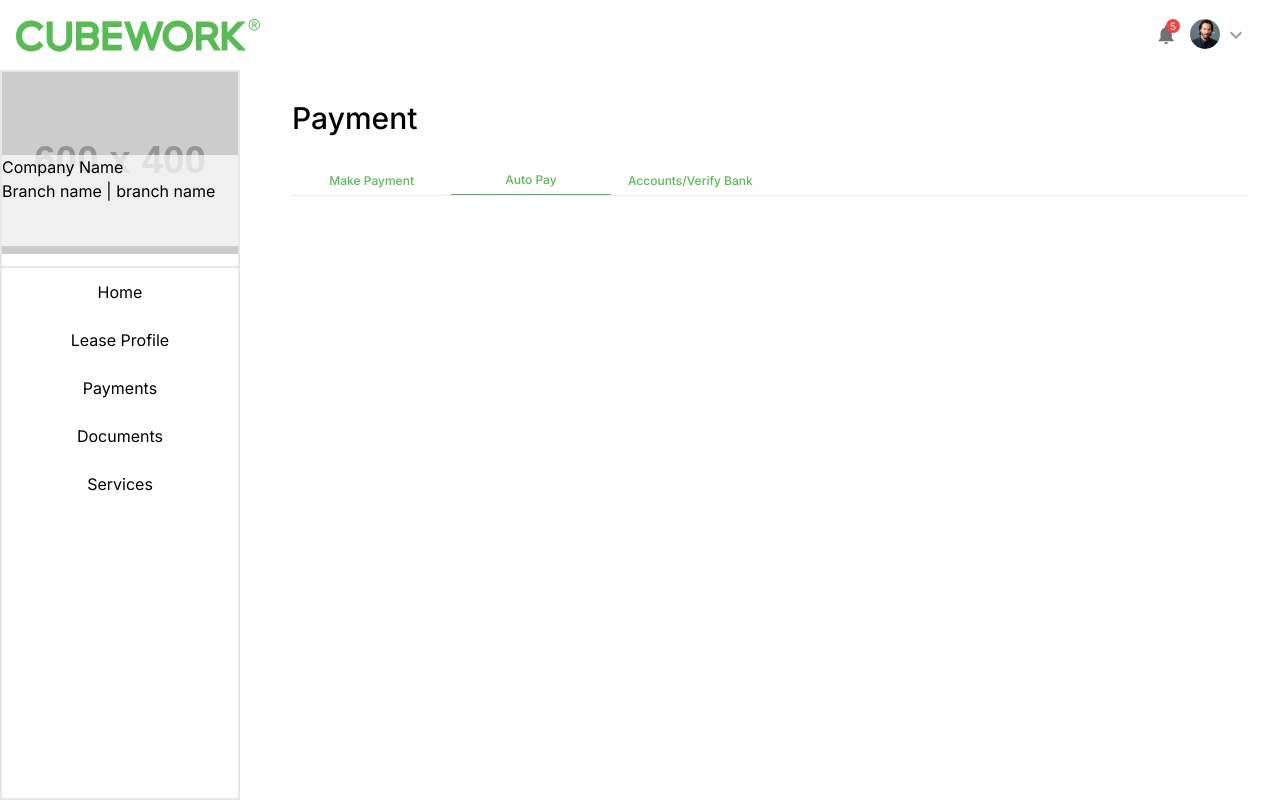
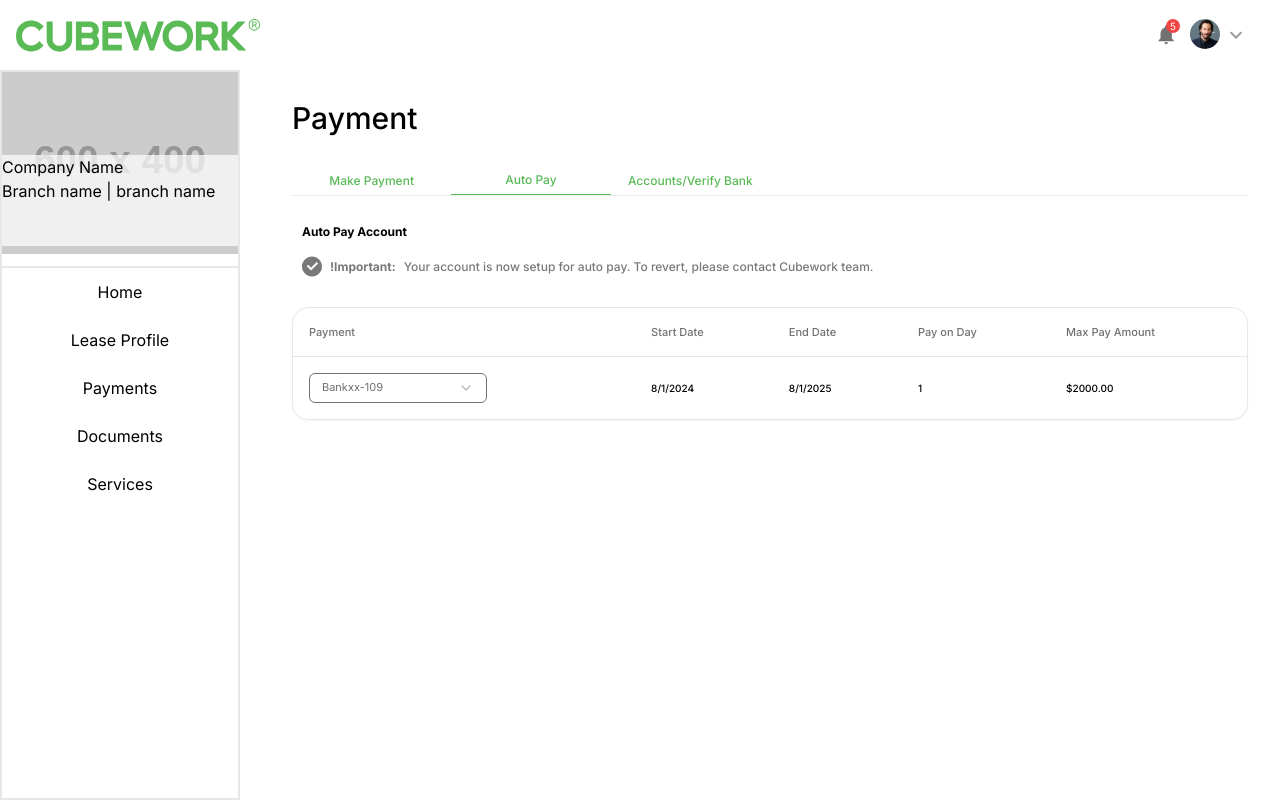
Before and after one commit to darylekarldevera/cubework-client-portal, a React (Vite) app: page /payments/make-payments/details in a window 1280 px wide. Built offline with nearby package versions, Linux system fonts and the light colour scheme.

Commit message:
fix(ui): auto pay component call

```diff
--- a/src/views/Payment.tsx
+++ b/src/views/Payment.tsx
@@ -4,8 +4,9 @@ import TabsButtonWrapper from '@/components/shared/TabsButtonWrapper.tsx';
 import TabsButton from '@/components/shared/TabsButton.tsx';
 import Account from '@/views/payments/Account.tsx';
 import MakePaymentDashboard from '@/views/payments/MakePaymentDashboard.tsx';
+import AutoPayList from '@/views/payments/AutoPayList.tsx';
 
-type PaymentProps = {};
+type PaymentProps = object;
 
 const Payment = ({}: PaymentProps) => {
   return (
@@ -20,7 +21,9 @@ const Payment = ({}: PaymentProps) => {
         <TabsContent value="make-payment">
           <MakePaymentDashboard />
         </TabsContent>
-        <TabsContent value="auto-pay"></TabsContent>
+        <TabsContent value="auto-pay">
+          <AutoPayList />
+        </TabsContent>
         <TabsContent value="account">
           <Account />
         </TabsContent>
```
